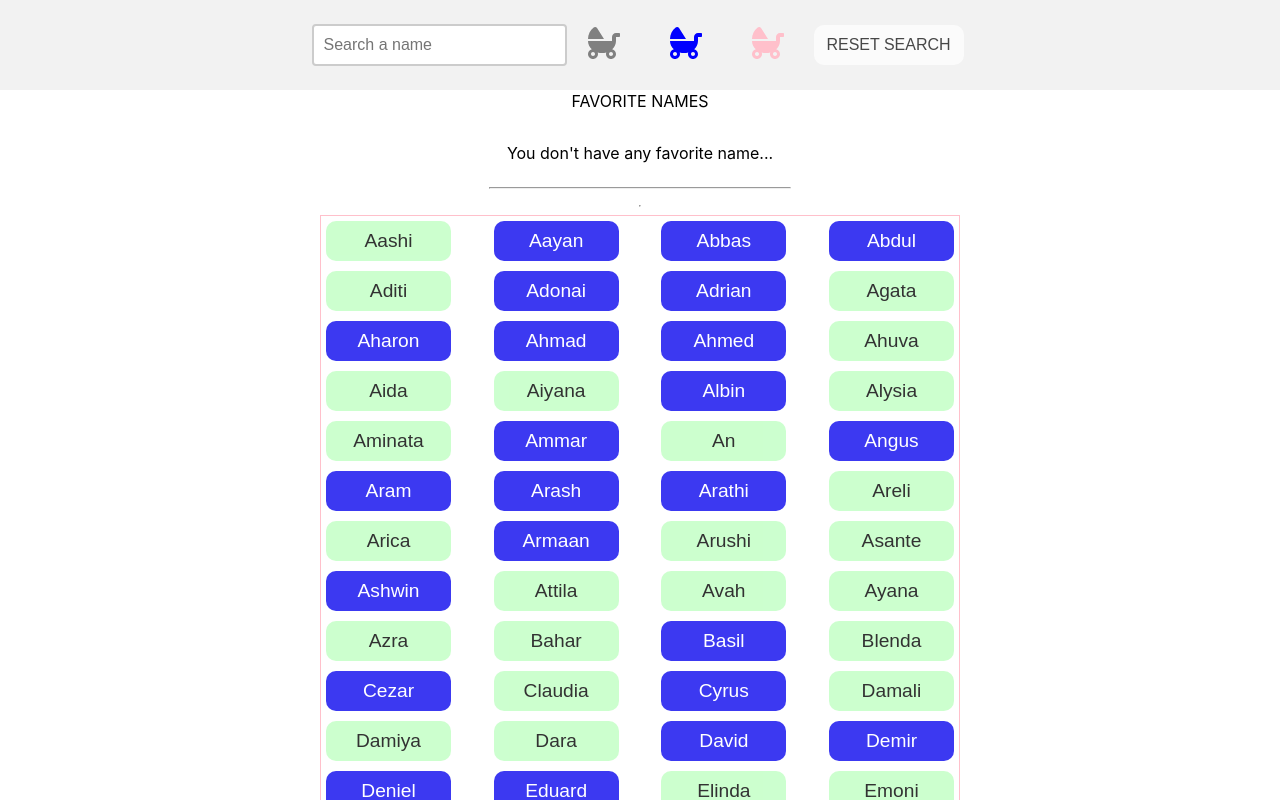
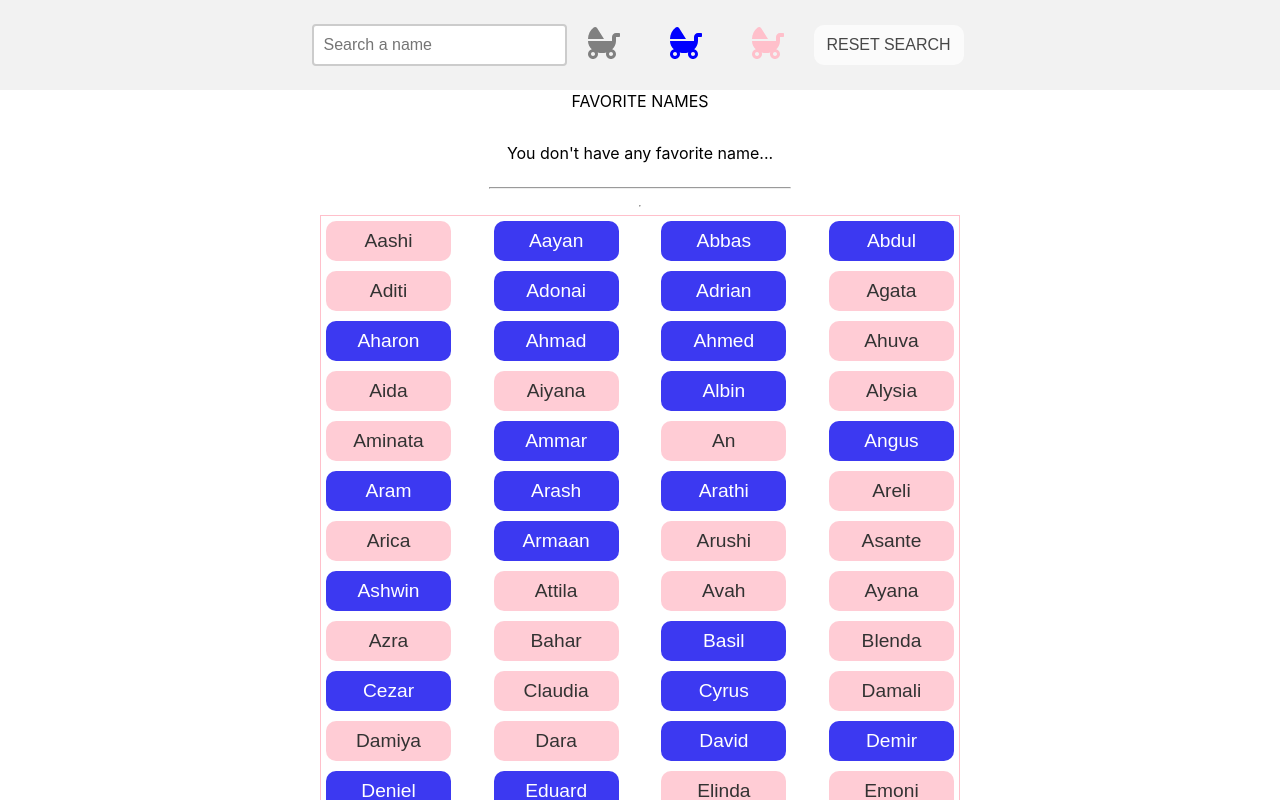
Before and after one commit to muratdemirtas2001/baby-names-react, a React (Create React App) app: page / in a window 1280 px wide. Shown: the top 800 px of the page. Built offline with nearby package versions, Linux system fonts and the light colour scheme.

Commit message:
testing AWS

```diff
--- a/src/App.css
+++ b/src/App.css
@@ -106,7 +106,7 @@
   opacity: 0.8;
 }
 .baby-female {
-  background-color: rgb(192, 255, 195);
+  background-color:pink;
   opacity: 0.8;
 }
 .baby-female:hover {
```
